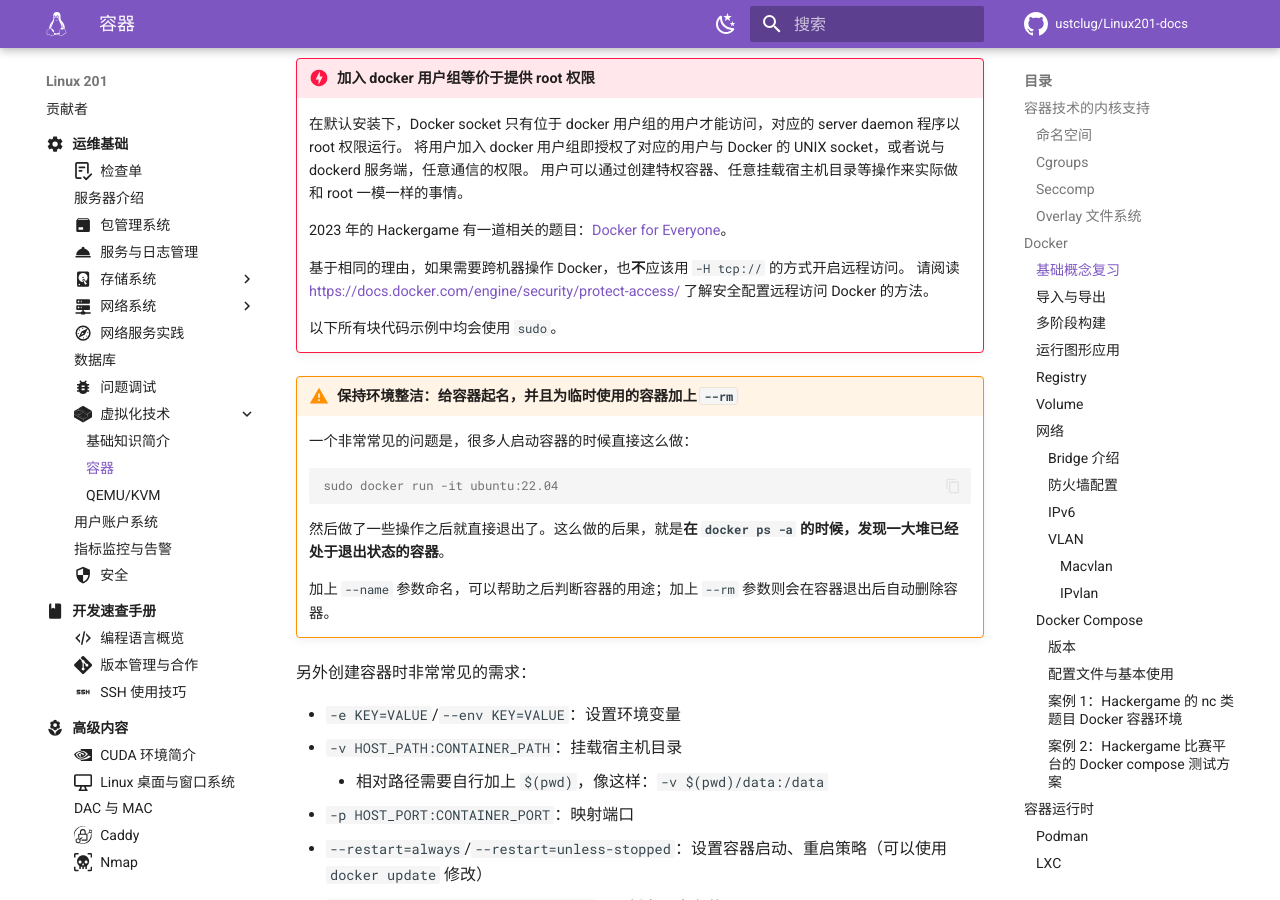
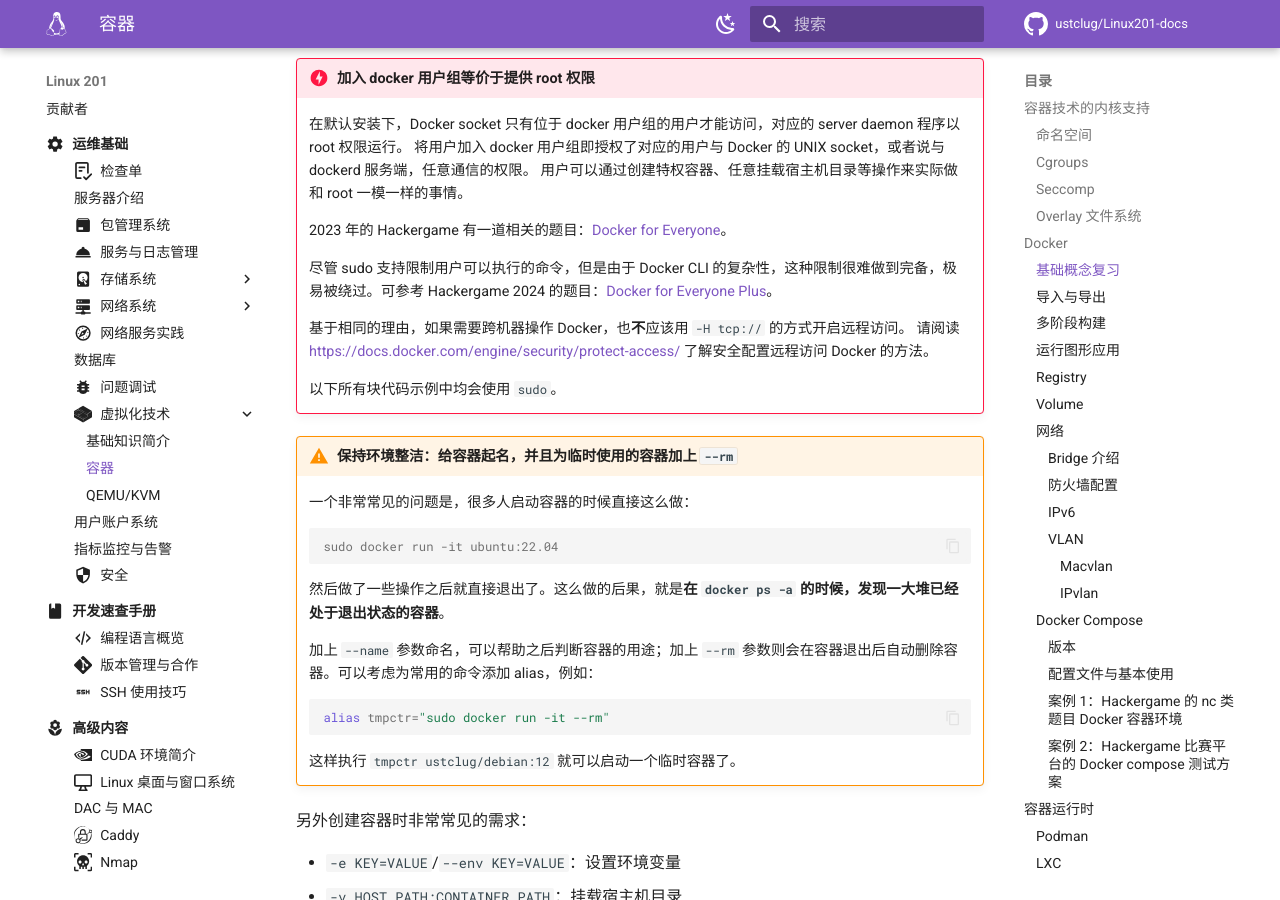
Before and after one commit to ustclug/Linux201-docs, an MkDocs documentation site: the page built from docs/ops/virtualization/container.md, in a window 1280 px wide and 900 px high, scrolled down 8651 px. Built offline with MkDocs 1.6.1 and Material for MkDocs 9.7.7, drawn with Linux system fonts in a browser that asks for light colours; comment, search, counter and statistics services are not loaded.

Commit message:
ops/virtualization: docker and sudo; tmpctr alias

````diff
--- a/docs/ops/virtualization/container.md
+++ b/docs/ops/virtualization/container.md
@@ -406,6 +406,8 @@
 
     2023 年的 Hackergame 有一道相关的题目：[Docker for Everyone](https://github.com/USTC-Hackergame/hackergame2023-writeups/tree/master/official/Docker%20for%20Everyone)。
 
+    尽管 sudo 支持限制用户可以执行的命令，但是由于 Docker CLI 的复杂性，这种限制很难做到完备，极易被绕过。可参考 Hackergame 2024 的题目：[Docker for Everyone Plus](https://github.com/USTC-Hackergame/hackergame2024-writeups/tree/master/official/Docker%20for%20Everyone%20Plus)。
+
     基于相同的理由，如果需要跨机器操作 Docker，也**不**应该用 `-H tcp://` 的方式开启远程访问。
     请阅读 <https://docs.docker.com/engine/security/protect-access/> 了解安全配置远程访问 Docker 的方法。
 
@@ -421,7 +423,13 @@
 
     然后做了一些操作之后就直接退出了。这么做的后果，就是**在 `docker ps -a` 的时候，发现一大堆已经处于退出状态的容器**。
 
-    加上 `--name` 参数命名，可以帮助之后判断容器的用途；加上 `--rm` 参数则会在容器退出后自动删除容器。
+    加上 `--name` 参数命名，可以帮助之后判断容器的用途；加上 `--rm` 参数则会在容器退出后自动删除容器。可以考虑为常用的命令添加 alias，例如：
+
+    ```shell
+    alias tmpctr="sudo docker run -it --rm"
+    ```
+
+    这样执行 `tmpctr ustclug/debian:12` 就可以启动一个临时容器了。
 
 另外创建容器时非常常见的需求：
 
````
